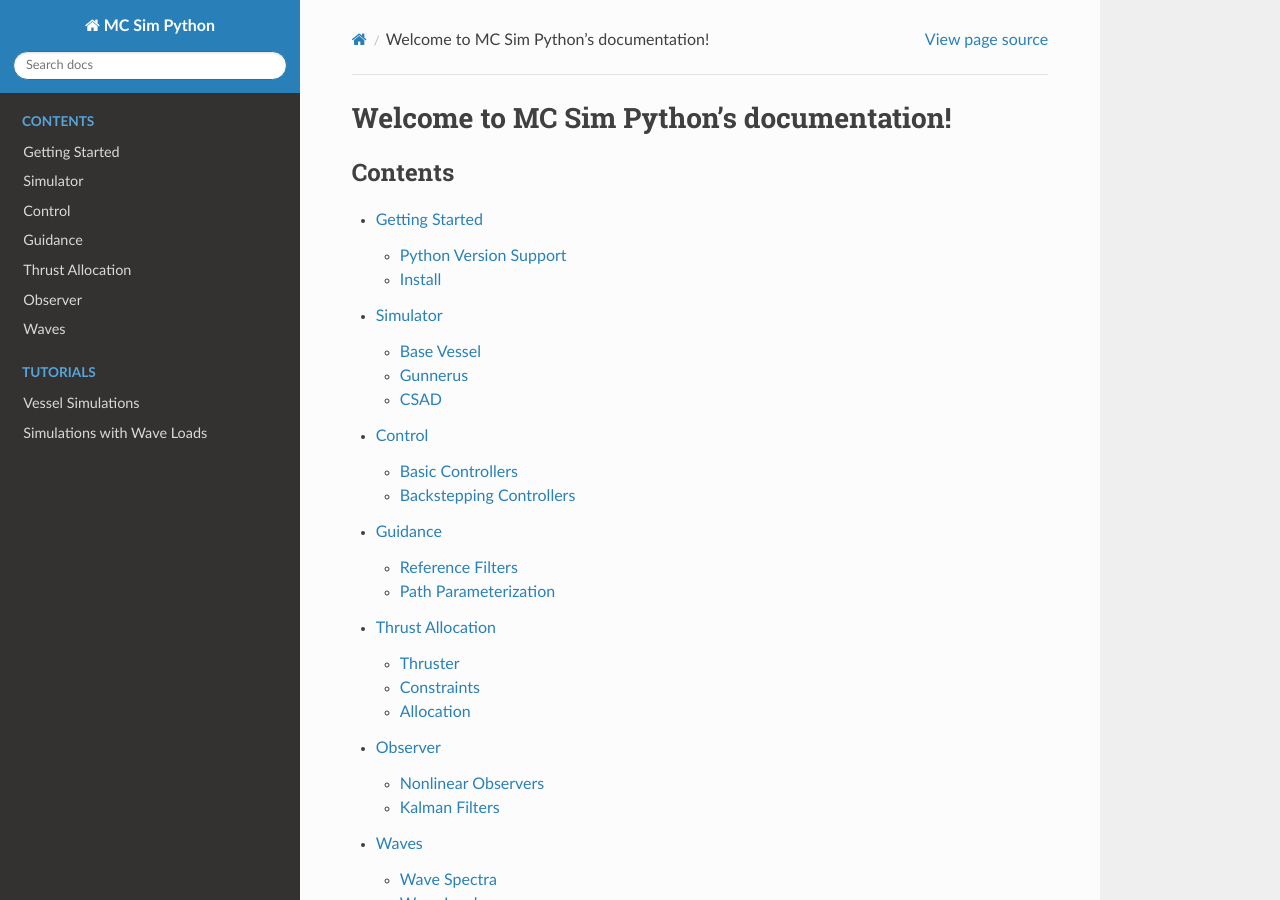
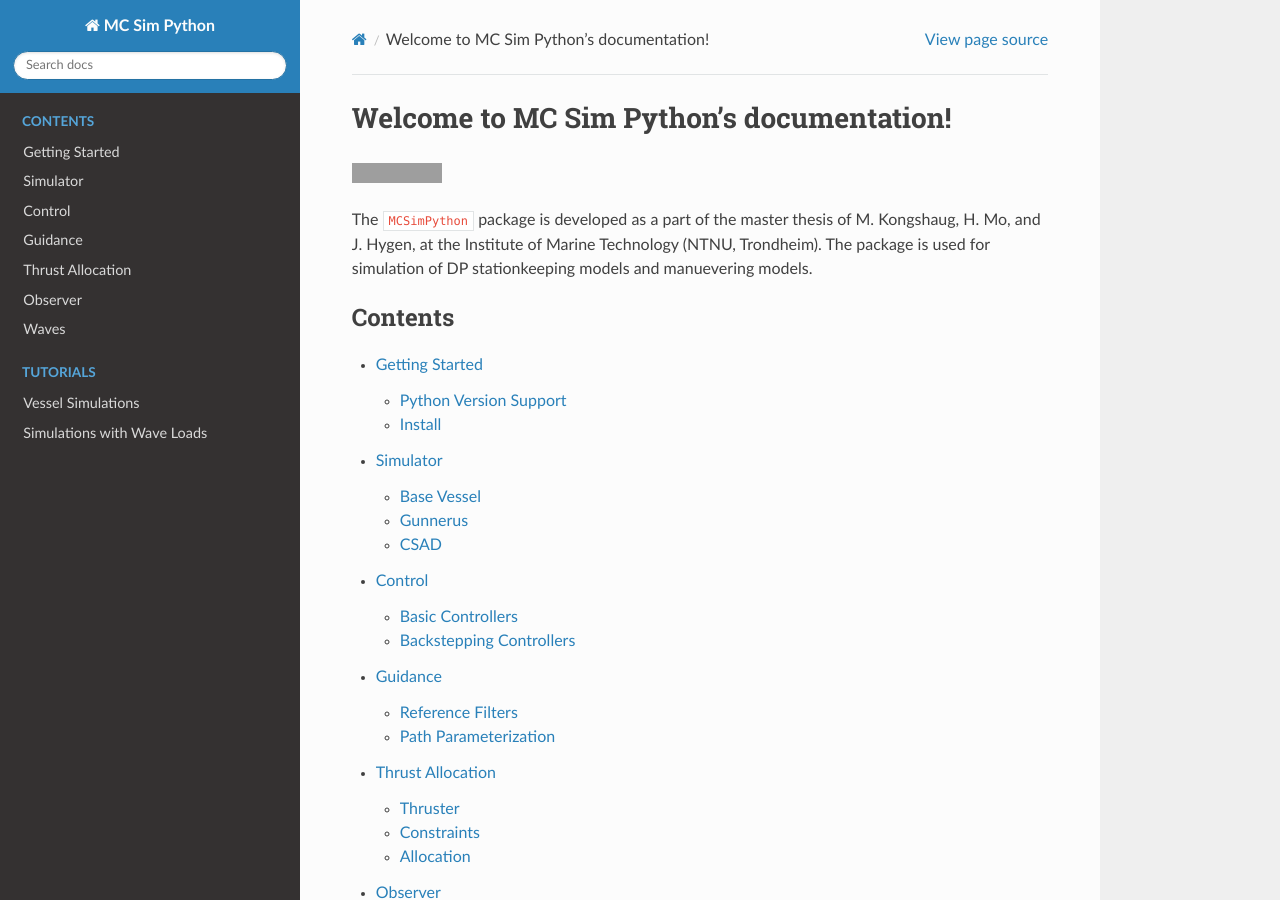
Before and after one commit to janerikhy/Wave-Model, a Sphinx documentation site: the page built from docs/index.rst, in a window 1280 px wide and 900 px high. Built offline with Sphinx 7.4.7 and the Read the Docs theme 2.0.0, drawn with Linux system fonts in a browser that asks for light colours; grey boxes are pictures that could not be loaded.

Commit message:
Add license tag to index.rst

```diff
--- a/docs/index.rst
+++ b/docs/index.rst
@@ -5,6 +5,15 @@
 
 Welcome to MC Sim Python's documentation!
 =========================================
+
+|License: GPL v3|
+
+.. |License: GPL v3| image:: https://img.shields.io/badge/License-GPLv3-blue.svg
+   :target: https://www.gnu.org/licenses/gpl-3.0
+
+The ``MCSimPython`` package is developed as a part of the master thesis of M. Kongshaug, H. Mo, and J. Hygen, at the
+Institute of Marine Technology (NTNU, Trondheim). The package is used for simulation of DP stationkeeping models and
+manuevering models.
 
 .. toctree::
    :maxdepth: 2
```
